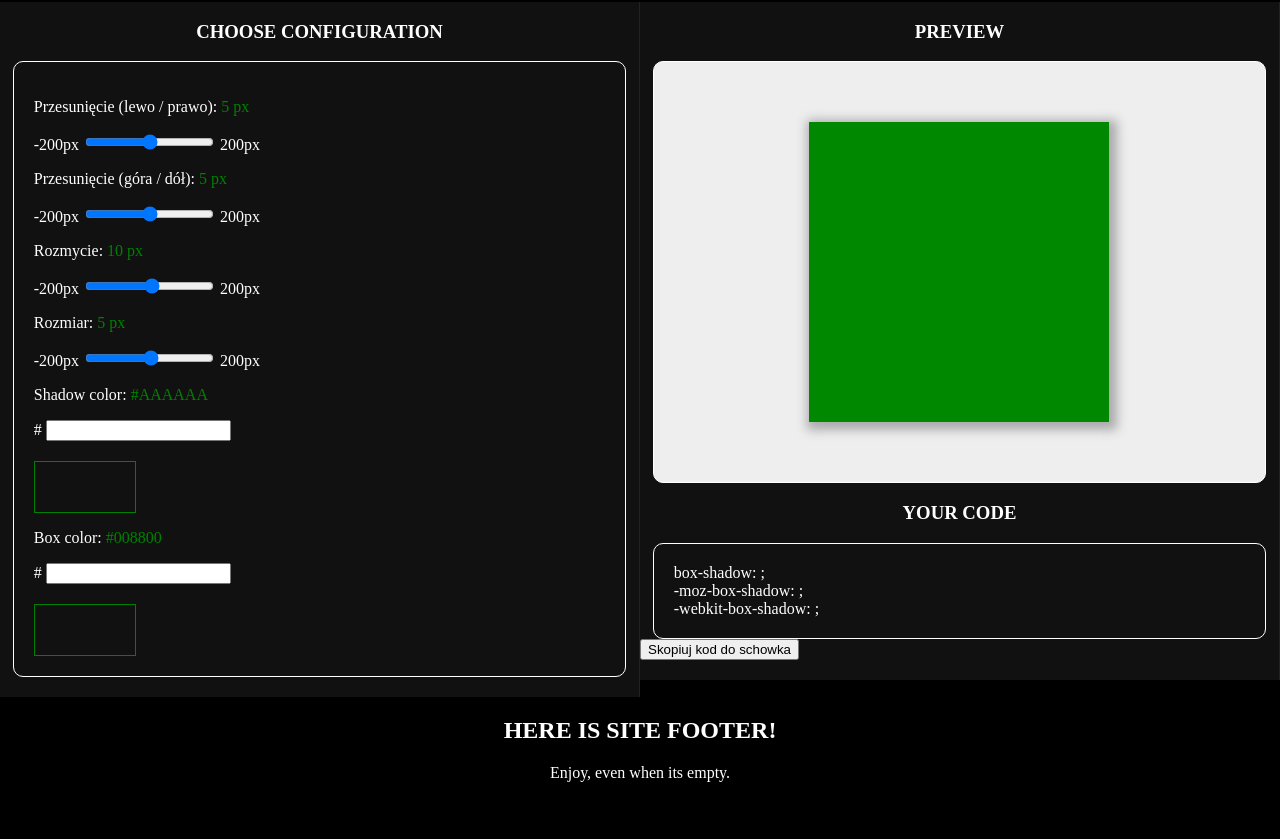
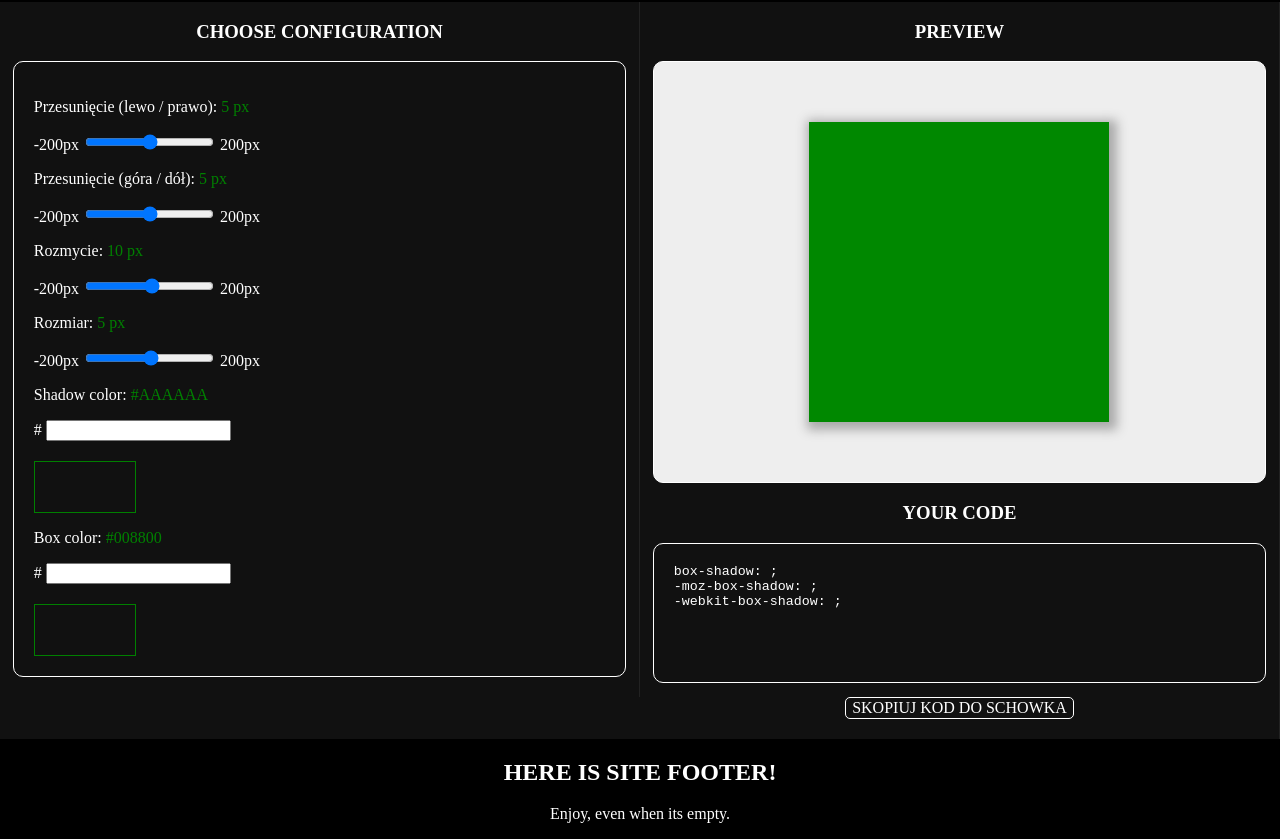
Before and after one commit to UnnamedADev/Box-Shadow-Generator, a plain HTML site: page index.html in a window 1280 px wide. Shown: the part 125-964 px from the top of the page. Before the commit the page ends 923 px from the top, so only its background shows below. Drawn offline with Linux system fonts and the light colour scheme.

Commit message:
v0.0.6
HTML
+ Css code div change for textarea
JAVASCRIPT
+ Changed way to break line to \n
+ Added copy to clipboard handling for specified button
CSS
+ Added copy button style
+ Added custom textarea style
+ Removed webkit scrollbar from textarea

```diff
--- a/generator.js
+++ b/generator.js
@@ -8,8 +8,23 @@ $(document).ready(function(){
 
     //main
     addInputEvents();
+    addCopyEvent();
 
     //fxs
+    function addCopyEvent(){
+        var myButton = document.getElementById("copyButton");
+        myButton.addEventListener("click", function(){
+            var copyField = document.getElementById("yourCode");
+            copyField.select();
+            document.execCommand("Copy");
+
+            if ( document.selection ) {
+                document.selection.empty();
+            } else if ( window.getSelection ) {
+                window.getSelection().removeAllRanges();
+            }
+        });
+    }
 
     function addInputEvents(){
         var validDiv = document.getElementById("configuration");
@@ -83,9 +98,9 @@ $(document).ready(function(){
 
     function refreshCode(shadow){
         var codeField = document.getElementById("yourCode");
-        var cssShadow = "box-shadow: "+shadow+";<br>";
-        var cssShadowMoz = "-moz-box-shadow: "+shadow+";<br>";
-        var cssShadowWebkit = "-webkit-box-shadow: "+shadow+";<br>";
-        codeField.innerHTML = cssShadow+cssShadowMoz+cssShadowWebkit;
+        var cssShadow = "box-shadow: "+shadow+";\n";
+        var cssShadowMoz = "-moz-box-shadow: "+shadow+";\n";
+        var cssShadowWebkit = "-webkit-box-shadow: "+shadow+";\n";
+        codeField.value = cssShadow+cssShadowMoz+cssShadowWebkit;
     }
 });
--- a/index.html
+++ b/index.html
@@ -2,7 +2,7 @@
 <html lang="pl">
 <head>
     <meta charset="UTF-8">
-    <title>v0.0.5 - Box Shadow Generator</title>
+    <title>v0.0.6 - Box Shadow Generator</title>
     <link rel="stylesheet" href="style.css">
     <script src="jquery-3.2.1.min.js"></script>
     <script src="generator.js"></script>
@@ -12,6 +12,7 @@
         <h1>Box shadow generator</h1>
         <h2>Generate your own</h2>
     </header>
+    <div class="wrapper">
     <section>
         <h3>Choose configuration</h3>
         <div id="configuration" class="contentHolder">
@@ -41,13 +42,14 @@
             <div id="exampleDiv"></div>
         </div>
         <h3>your code</h3>
-        <div class="contentHolder" id="yourCode">
-            box-shadow: ;<br>
-            -moz-box-shadow: ;<br>
-            -webkit-box-shadow: ;<br>
-        </div>
-        <button>Skopiuj kod do schowka</button>
+        <textarea class="contentHolder" id="yourCode" placeholder="Twój kod pojawi się tutaj!" >
+box-shadow: ;
+-moz-box-shadow: ;
+-webkit-box-shadow: ;
+        </textarea>
+        <button id="copyButton" class="contentButton">Skopiuj kod do schowka</button>
     </section>
+    </div>
     <footer>
         <h2>Here is site footer!</h2>
         <p>Enjoy, even when its empty.</p>
--- a/style.css
+++ b/style.css
@@ -12,13 +12,15 @@ header {float: left;
     text-align: center;
     background: black;}
 
-section, aside {min-height: 600px;}
+.wrapper {
+    float: left; width: 100%;
+    background: #111;}
 section {float: left;
     box-sizing: border-box;
     padding-bottom: 20px;
     width: 50%;
-    background: #111;
-    border-right: 1px solid #222;}
+    border-right: 1px solid #222;
+    min-height: 600px;}
 section h3 {text-align: center;}
 
 footer {float: left;
@@ -54,3 +56,30 @@ footer {float: left;
 }
 
 #sShadowColorValue, #sBackgroundColorValue {text-transform: uppercase;}
+
+.contentButton {
+    margin-left: auto; margin-right: auto; margin-top: 10px;
+    display: block;
+    border: 1px solid white;
+    border-radius: 5px;
+    background: none;
+    color: white;
+    font-family: oswald;
+    text-transform: uppercase; font-variant: small-caps;
+    font-size: 1em;
+}
+.contentButton:hover {
+    background: white;
+    color: #111;}
+
+#yourCode {
+    background: none;
+    color: white;
+    -webkit-appearance: none;
+    overflow: hidden;
+    resize: none;
+    width: 96%; height: 140px;
+}
+#yourCode::-webkit-scrollbar {
+   display: none;
+ }
```
